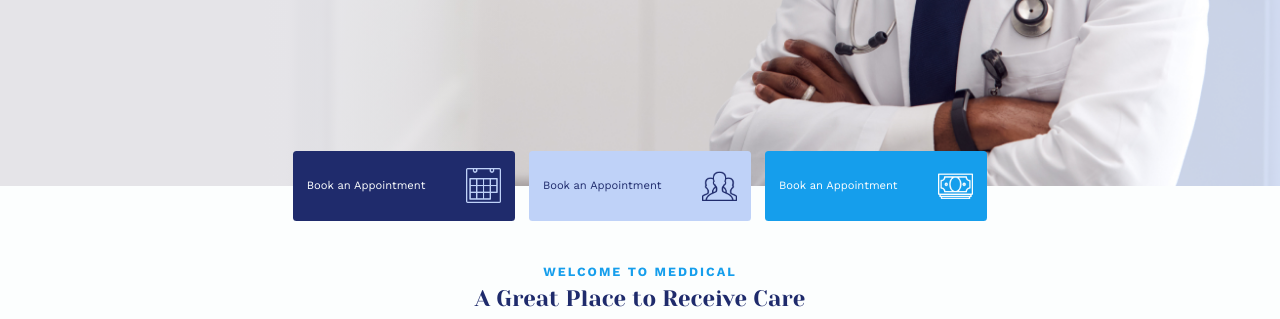
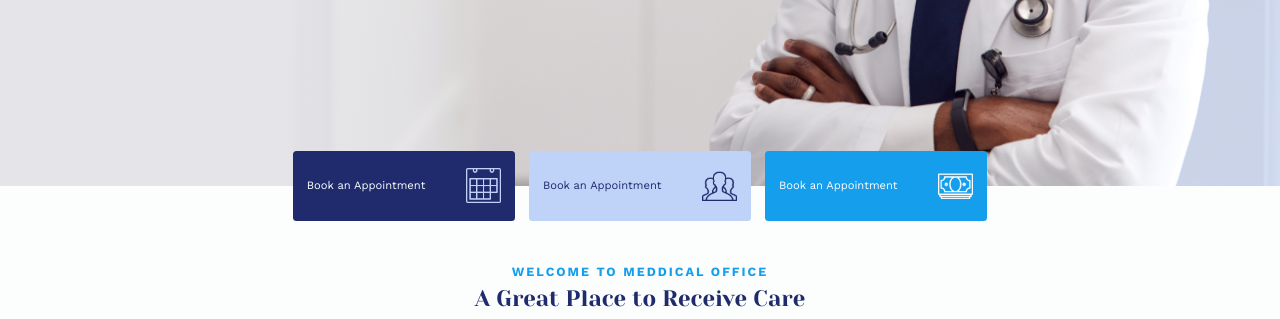
Before and after one commit to biddut4/medical, a plain HTML site: page index.html in a window 1280 px wide. Shown: the part 473-792 px from the top of the page. Drawn offline with nearby package versions, Linux system fonts and the light colour scheme; a web font is replaced by a local one.

Commit message:
test repo

```diff
--- a/index.html
+++ b/index.html
@@ -177,7 +177,7 @@
                 <div class="container">
                     <div class="row">
                         <div class="sub_title">
-                            <span>Welcome to Meddical</span>
+                            <span>Welcome to Meddical Office</span>
                         </div>
                         <div class="section_title">
                             <h2 class="section_title">A Great Place to Receive Care</h2>
```
